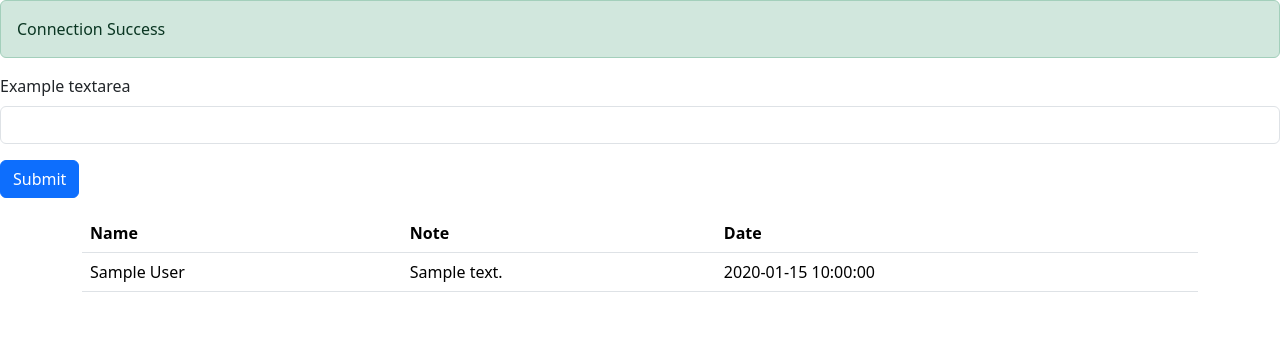
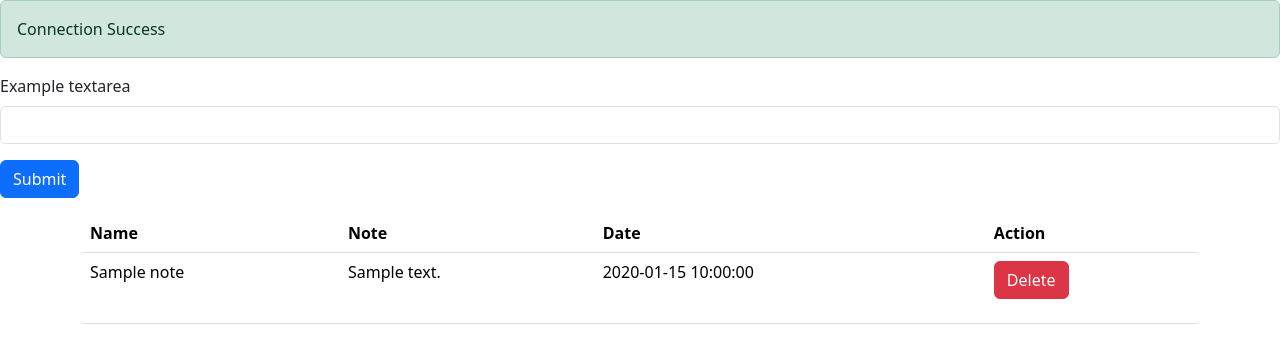
Before and after one commit to Shymxll/Login-App, a PHP site: page /note.php in a window 1280 px wide. Shown: the top 363 px of the page. Run offline with PHP 8.4, Linux system fonts and the light colour scheme; the visitor is signed in with stand-in values (Sample User, id 1); tables that the repository leaves empty or names only in its code hold one stand-in row (values such as "Sample post").

Commit message:
changed query and added delete action

```diff
--- a/note.php
+++ b/note.php
@@ -67,47 +67,74 @@ if(isset($_POST["noteAdd"])){
                     <th scope="col">Name</th>
                     <th scope="col">Note</th>
                     <th scope="col">Date</th>
+                    <th scope="col">Action</th>
                   </tr>
                 </thead>
                 <tbody>
 
                     <?php
 
-                     // get all notes from notes table
-                      $query = "SELECT * FROM notes";
+                     // join user table and note table query, use user_id parameter and note parameter
+                      $query = "SELECT * FROM user JOIN notes ON notes.user_id =  user.id";
                       //execute query
                       $result = mysqli_query($connection,$query);
                       //fetch result
                       if($result){
 
                         while($row = mysqli_fetch_assoc($result)){
-                            //get user_id parameter and created_update parameter and note parameter from row parameter
+                            $id = $row['id'];
                             $userId = $row['user_id'];
                             $createdDate = $row['created_date'];
+                            $name = $row['name'];
                             $note = $row['note'];
+                              echo "<tr>";
+                              echo "<td>".$name."</td>";
+                              echo "<td>".$note."</td>";
+                              echo "<td>".$createdDate."</td>";
+                              //delete form and button for delete note
+                              echo "<td><form method = 'POST' action=''>
+                              <input type='hidden' name='id' value='".$id."'>
+                              <input type='hidden' name='userId' value='".$userId."'>
+                              <button type='submit' name='deleteNote' class='btn btn-danger'>Delete</button>
+                              </form></td>";
 
-                           // get user rows what is related to notes table with user_id parameter
-                            $userQuery = "SELECT * FROM user WHERE id = '$userId'";
-                             //execute query
-                             $userResult = mysqli_query($connection,$userQuery);
-                             //fetch result
-                              if($userResult){
+                              echo "</tr>";
 
-                                while($userRow = mysqli_fetch_assoc($userResult)){
-                                    //get name parameter from row parameter
-                                    $name = $userRow['name'];
-                                }
-                              }
+                          }
+                        }
 
+                        if(isset($_POST["deleteNote"])){
+                          $id = $_POST["id"];
+                          $userId = $_POST["userId"];
+                          if($userId == base64_decode($_SESSION['id'])){
 
+                          //delete query note table query, use id
+                           $query = "DELETE FROM notes WHERE id = '$id'";
+                          //execute query
+                          $result = mysqli_query($connection,$query);
 
-                          echo "<tr>";
-                          echo "<td>".$name."</td>";
-                          echo "<td>".$note."</td>";
-                          echo "<td>".$createdDate."</td>";
-                          echo "</tr>";
+                          //fetch result
+                          if($result){
+                            echo '<div class="alert alert-success" role="alert">
+                            Success
+                           </div>
+                           ';
+                          }else{
+                            echo '<div class="alert alert-success" role="alert">
+                            Unsuccess
+                            </div>
+                           ';
+                          }
+                         }
+                         else{
+                          echo '<div class="alert alert-danger" role="alert">
+                          You can delete only your note
+                          </div>';
+                         }
+                         header("Refresh:1; url=note.php");
+
                         }
-                      }
+
 
                    ?>
 
```
